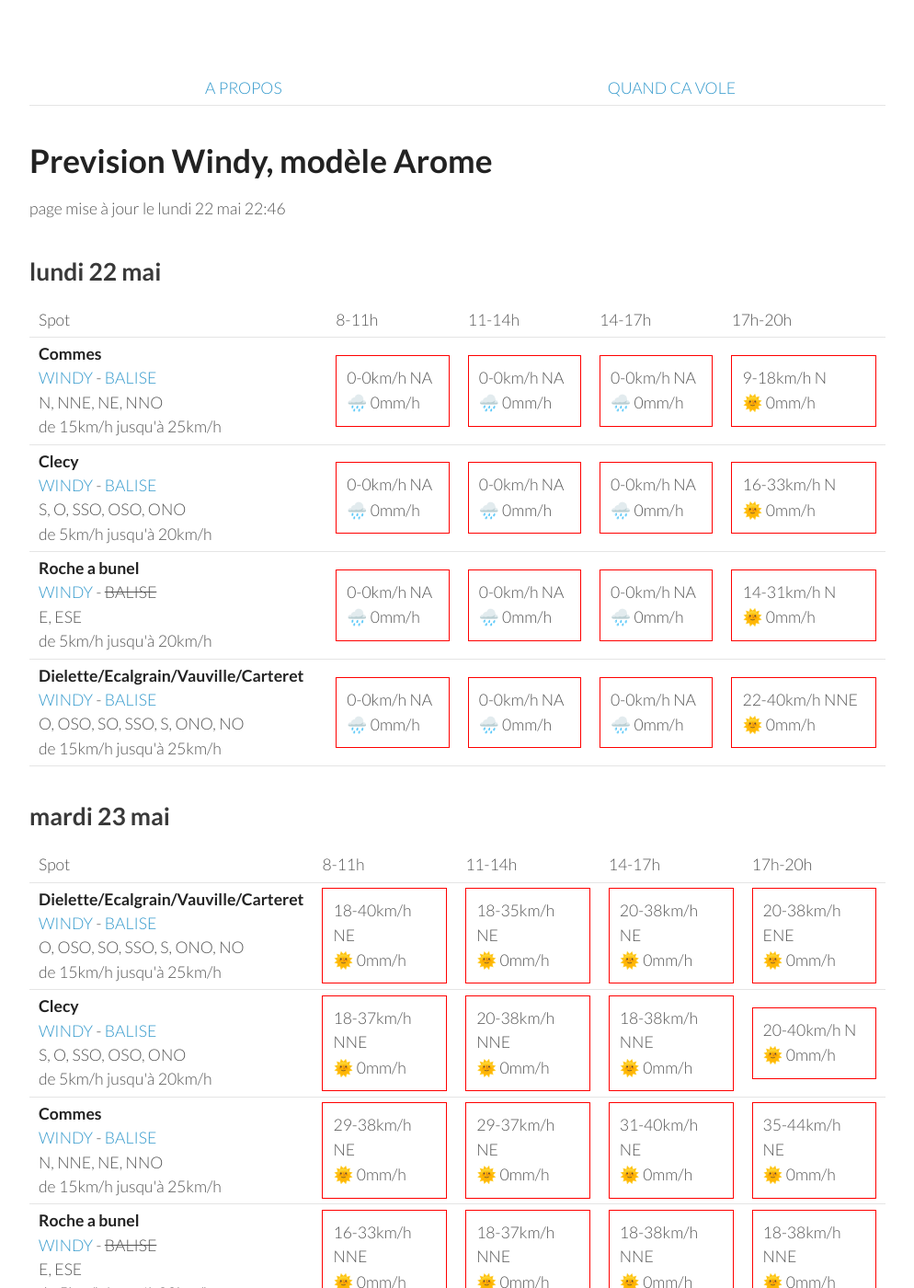
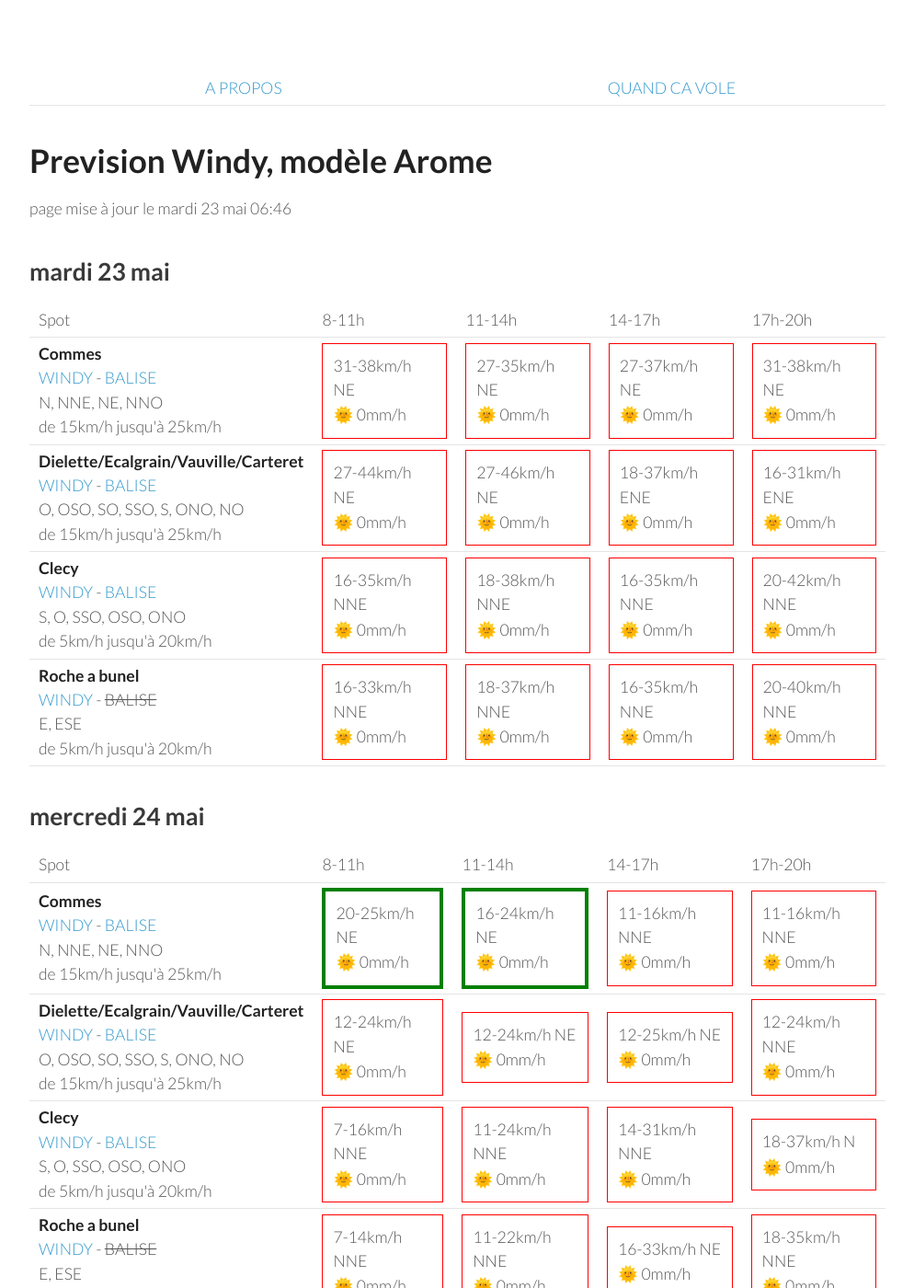
Before and after one commit to parapente-dans-le-nord/parapente-dans-le-nord.github.io, a Jekyll site: the page built from normandie.markdown, in a window 1280 px wide and 1400 px high. Shown: the whole window at 92% size, without its empty margins (26-1020 px from the left). Built offline with Jekyll 4.4.1, drawn with Linux system fonts in a browser that asks for light colours; some of the changed text lies outside the part shown.

Commit message:
update index.markdown

```diff
--- a/normandie.markdown
+++ b/normandie.markdown
@@ -7,9 +7,9 @@ title:  "Tous les spots"
 {: .links}
 
 # Prevision Windy, modèle Arome
-page mise à jour le lundi 22 mai 22:46
+page mise à jour le mardi 23 mai 06:46
 
-## lundi 22 mai
+## mardi 23 mai
 
 {::nomarkdown}
 <table>
@@ -24,82 +24,30 @@ page mise à jour le lundi 22 mai 22:46
 <tr>
         <td><strong>Commes</strong><br><a href="https://windy.com/49.346/-0.726?48.936,-0.726,8">WINDY</a> - <span class=""><a href="http://www.balisemeteo.com/balise.php?idBalise=158">BALISE</a> </span><br> <span class="vent-favorable">N, NNE, NE, NNO</span><br><span class="force-vent">de 15km/h jusqu'à 25km/h</span> </td>
 
-            <td><div class="not-flyable"><p>0-0km/h NA</p><p>🌧️ 0mm/h</p></div></td>
-            <td><div class="not-flyable"><p>0-0km/h NA</p><p>🌧️ 0mm/h</p></div></td>
-            <td><div class="not-flyable"><p>0-0km/h NA</p><p>🌧️ 0mm/h</p></div></td>
-            <td><div class="not-flyable"><p>9-18km/h N</p><p>🌞 0mm/h</p></div></td>
+            <td><div class="not-flyable"><p>31-38km/h NE</p><p>🌞 0mm/h</p></div></td>
+            <td><div class="not-flyable"><p>27-35km/h NE</p><p>🌞 0mm/h</p></div></td>
+            <td><div class="not-flyable"><p>27-37km/h NE</p><p>🌞 0mm/h</p></div></td>
+            <td><div class="not-flyable"><p>31-38km/h NE</p><p>🌞 0mm/h</p></div></td>
 
-    </tr>
-<tr>
-        <td><strong>Clecy</strong><br><a href="https://windy.com/48.929/-0.470?48.516,-0.470,8">WINDY</a> - <span class=""><a href="http://www.balisemeteo.com/balise.php?idBalise=122">BALISE</a> </span><br> <span class="vent-favorable">S, O, SSO, OSO, ONO</span><br><span class="force-vent">de 5km/h jusqu'à 20km/h</span> </td>
-
-            <td><div class="not-flyable"><p>0-0km/h NA</p><p>🌧️ 0mm/h</p></div></td>
-            <td><div class="not-flyable"><p>0-0km/h NA</p><p>🌧️ 0mm/h</p></div></td>
-            <td><div class="not-flyable"><p>0-0km/h NA</p><p>🌧️ 0mm/h</p></div></td>
-            <td><div class="not-flyable"><p>16-33km/h N</p><p>🌞 0mm/h</p></div></td>
-
-    </tr>
-<tr>
-        <td><strong>Roche a bunel</strong><br><a href="https://windy.com/48.993/-0.499?48.580,-0.499,8">WINDY</a> - <span class="no-balise"> BALISE </span><br> <span class="vent-favorable">E, ESE</span><br><span class="force-vent">de 5km/h jusqu'à 20km/h</span> </td>
-
-            <td><div class="not-flyable"><p>0-0km/h NA</p><p>🌧️ 0mm/h</p></div></td>
-            <td><div class="not-flyable"><p>0-0km/h NA</p><p>🌧️ 0mm/h</p></div></td>
-            <td><div class="not-flyable"><p>0-0km/h NA</p><p>🌧️ 0mm/h</p></div></td>
-            <td><div class="not-flyable"><p>14-31km/h N</p><p>🌞 0mm/h</p></div></td>
 
     </tr>
 <tr>
         <td><strong>Dielette/Ecalgrain/Vauville/Carteret</strong><br><a href="https://windy.com/49.650/-1.856?49.243,-1.856,8">WINDY</a> - <span class=""><a href="http://www.balisemeteo.com/balise.php?idBalise=81">BALISE</a> </span><br> <span class="vent-favorable">O, OSO, SO, SSO, S, ONO, NO</span><br><span class="force-vent">de 15km/h jusqu'à 25km/h</span> </td>
 
-            <td><div class="not-flyable"><p>0-0km/h NA</p><p>🌧️ 0mm/h</p></div></td>
-            <td><div class="not-flyable"><p>0-0km/h NA</p><p>🌧️ 0mm/h</p></div></td>
-            <td><div class="not-flyable"><p>0-0km/h NA</p><p>🌧️ 0mm/h</p></div></td>
-            <td><div class="not-flyable"><p>22-40km/h NNE</p><p>🌞 0mm/h</p></div></td>
-
-    </tr>
-
-</tbody>
-</table>
-{:/}
-## mardi 23 mai
-
-{::nomarkdown}
-<table>
-  <tbody>
-    <tr>
-      <td>Spot</td>
-      <td>8-11h</td>
-      <td>11-14h</td>
-      <td>14-17h</td>
-      <td>17h-20h</td>
-    </tr>
-<tr>
-        <td><strong>Dielette/Ecalgrain/Vauville/Carteret</strong><br><a href="https://windy.com/49.650/-1.856?49.243,-1.856,8">WINDY</a> - <span class=""><a href="http://www.balisemeteo.com/balise.php?idBalise=81">BALISE</a> </span><br> <span class="vent-favorable">O, OSO, SO, SSO, S, ONO, NO</span><br><span class="force-vent">de 15km/h jusqu'à 25km/h</span> </td>
-
-            <td><div class="not-flyable"><p>18-40km/h NE</p><p>🌞 0mm/h</p></div></td>
-            <td><div class="not-flyable"><p>18-35km/h NE</p><p>🌞 0mm/h</p></div></td>
-            <td><div class="not-flyable"><p>20-38km/h NE</p><p>🌞 0mm/h</p></div></td>
-            <td><div class="not-flyable"><p>20-38km/h ENE</p><p>🌞 0mm/h</p></div></td>
+            <td><div class="not-flyable"><p>27-44km/h NE</p><p>🌞 0mm/h</p></div></td>
+            <td><div class="not-flyable"><p>27-46km/h NE</p><p>🌞 0mm/h</p></div></td>
+            <td><div class="not-flyable"><p>18-37km/h ENE</p><p>🌞 0mm/h</p></div></td>
+            <td><div class="not-flyable"><p>16-31km/h ENE</p><p>🌞 0mm/h</p></div></td>
 
 
     </tr>
 <tr>
         <td><strong>Clecy</strong><br><a href="https://windy.com/48.929/-0.470?48.516,-0.470,8">WINDY</a> - <span class=""><a href="http://www.balisemeteo.com/balise.php?idBalise=122">BALISE</a> </span><br> <span class="vent-favorable">S, O, SSO, OSO, ONO</span><br><span class="force-vent">de 5km/h jusqu'à 20km/h</span> </td>
 
-            <td><div class="not-flyable"><p>18-37km/h NNE</p><p>🌞 0mm/h</p></div></td>
-            <td><div class="not-flyable"><p>20-38km/h NNE</p><p>🌞 0mm/h</p></div></td>
+            <td><div class="not-flyable"><p>16-35km/h NNE</p><p>🌞 0mm/h</p></div></td>
             <td><div class="not-flyable"><p>18-38km/h NNE</p><p>🌞 0mm/h</p></div></td>
-            <td><div class="not-flyable"><p>20-40km/h N</p><p>🌞 0mm/h</p></div></td>
-
-
-    </tr>
-<tr>
-        <td><strong>Commes</strong><br><a href="https://windy.com/49.346/-0.726?48.936,-0.726,8">WINDY</a> - <span class=""><a href="http://www.balisemeteo.com/balise.php?idBalise=158">BALISE</a> </span><br> <span class="vent-favorable">N, NNE, NE, NNO</span><br><span class="force-vent">de 15km/h jusqu'à 25km/h</span> </td>
-
-            <td><div class="not-flyable"><p>29-38km/h NE</p><p>🌞 0mm/h</p></div></td>
-            <td><div class="not-flyable"><p>29-37km/h NE</p><p>🌞 0mm/h</p></div></td>
-            <td><div class="not-flyable"><p>31-40km/h NE</p><p>🌞 0mm/h</p></div></td>
-            <td><div class="not-flyable"><p>35-44km/h NE</p><p>🌞 0mm/h</p></div></td>
+            <td><div class="not-flyable"><p>16-35km/h NNE</p><p>🌞 0mm/h</p></div></td>
+            <td><div class="not-flyable"><p>20-42km/h NNE</p><p>🌞 0mm/h</p></div></td>
 
 
     </tr>
@@ -108,8 +56,8 @@ page mise à jour le lundi 22 mai 22:46
 
             <td><div class="not-flyable"><p>16-33km/h NNE</p><p>🌞 0mm/h</p></div></td>
             <td><div class="not-flyable"><p>18-37km/h NNE</p><p>🌞 0mm/h</p></div></td>
-            <td><div class="not-flyable"><p>18-38km/h NNE</p><p>🌞 0mm/h</p></div></td>
-            <td><div class="not-flyable"><p>18-38km/h NNE</p><p>🌞 0mm/h</p></div></td>
+            <td><div class="not-flyable"><p>16-35km/h NNE</p><p>🌞 0mm/h</p></div></td>
+            <td><div class="not-flyable"><p>20-40km/h NNE</p><p>🌞 0mm/h</p></div></td>
 
 
     </tr>
@@ -132,40 +80,40 @@ page mise à jour le lundi 22 mai 22:46
 <tr>
         <td><strong>Commes</strong><br><a href="https://windy.com/49.346/-0.726?48.936,-0.726,8">WINDY</a> - <span class=""><a href="http://www.balisemeteo.com/balise.php?idBalise=158">BALISE</a> </span><br> <span class="vent-favorable">N, NNE, NE, NNO</span><br><span class="force-vent">de 15km/h jusqu'à 25km/h</span> </td>
 
-            <td><div class="flyable"><p>16-22km/h NE</p><p>🌞 0mm/h</p></div></td>
-            <td><div class="not-flyable"><p>11-22km/h NE</p><p>🌞 0mm/h</p></div></td>
-            <td><div class="not-flyable"><p>11-22km/h NNE</p><p>🌞 0mm/h</p></div></td>
-            <td><div class="not-flyable"><p>12-24km/h N</p><p>🌞 0mm/h</p></div></td>
+            <td><div class="flyable"><p>20-25km/h NE</p><p>🌞 0mm/h</p></div></td>
+            <td><div class="flyable"><p>16-24km/h NE</p><p>🌞 0mm/h</p></div></td>
+            <td><div class="not-flyable"><p>11-16km/h NNE</p><p>🌞 0mm/h</p></div></td>
+            <td><div class="not-flyable"><p>11-16km/h NNE</p><p>🌞 0mm/h</p></div></td>
 
 
     </tr>
 <tr>
         <td><strong>Dielette/Ecalgrain/Vauville/Carteret</strong><br><a href="https://windy.com/49.650/-1.856?49.243,-1.856,8">WINDY</a> - <span class=""><a href="http://www.balisemeteo.com/balise.php?idBalise=81">BALISE</a> </span><br> <span class="vent-favorable">O, OSO, SO, SSO, S, ONO, NO</span><br><span class="force-vent">de 15km/h jusqu'à 25km/h</span> </td>
 
-            <td><div class="not-flyable"><p>11-20km/h NE</p><p>🌞 0mm/h</p></div></td>
-            <td><div class="not-flyable"><p>9-16km/h NNE</p><p>🌞 0mm/h</p></div></td>
-            <td><div class="not-flyable"><p>11-16km/h N</p><p>🌞 0mm/h</p></div></td>
-            <td><div class="not-flyable"><p>14-24km/h NNE</p><p>🌞 0mm/h</p></div></td>
+            <td><div class="not-flyable"><p>12-24km/h NE</p><p>🌞 0mm/h</p></div></td>
+            <td><div class="not-flyable"><p>12-24km/h NE</p><p>🌞 0mm/h</p></div></td>
+            <td><div class="not-flyable"><p>12-25km/h NE</p><p>🌞 0mm/h</p></div></td>
+            <td><div class="not-flyable"><p>12-24km/h NNE</p><p>🌞 0mm/h</p></div></td>
 
 
     </tr>
 <tr>
         <td><strong>Clecy</strong><br><a href="https://windy.com/48.929/-0.470?48.516,-0.470,8">WINDY</a> - <span class=""><a href="http://www.balisemeteo.com/balise.php?idBalise=122">BALISE</a> </span><br> <span class="vent-favorable">S, O, SSO, OSO, ONO</span><br><span class="force-vent">de 5km/h jusqu'à 20km/h</span> </td>
 
-            <td><div class="not-flyable"><p>9-16km/h NE</p><p>🌞 0mm/h</p></div></td>
+            <td><div class="not-flyable"><p>7-16km/h NNE</p><p>🌞 0mm/h</p></div></td>
+            <td><div class="not-flyable"><p>11-24km/h NNE</p><p>🌞 0mm/h</p></div></td>
             <td><div class="not-flyable"><p>14-31km/h NNE</p><p>🌞 0mm/h</p></div></td>
-            <td><div class="not-flyable"><p>18-38km/h NE</p><p>🌞 0mm/h</p></div></td>
-            <td><div class="not-flyable"><p>18-40km/h NNE</p><p>🌞 0mm/h</p></div></td>
+            <td><div class="not-flyable"><p>18-37km/h N</p><p>🌞 0mm/h</p></div></td>
 
 
     </tr>
 <tr>
         <td><strong>Roche a bunel</strong><br><a href="https://windy.com/48.993/-0.499?48.580,-0.499,8">WINDY</a> - <span class="no-balise"> BALISE </span><br> <span class="vent-favorable">E, ESE</span><br><span class="force-vent">de 5km/h jusqu'à 20km/h</span> </td>
 
-            <td><div class="not-flyable"><p>3-9km/h NNE</p><p>🌞 0mm/h</p></div></td>
-            <td><div class="not-flyable"><p>14-31km/h NNE</p><p>🌞 0mm/h</p></div></td>
-            <td><div class="not-flyable"><p>16-37km/h NNE</p><p>🌞 0mm/h</p></div></td>
-            <td><div class="not-flyable"><p>18-38km/h NNE</p><p>🌞 0mm/h</p></div></td>
+            <td><div class="not-flyable"><p>7-14km/h NNE</p><p>🌞 0mm/h</p></div></td>
+            <td><div class="not-flyable"><p>11-22km/h NNE</p><p>🌞 0mm/h</p></div></td>
+            <td><div class="not-flyable"><p>16-33km/h NE</p><p>🌞 0mm/h</p></div></td>
+            <td><div class="not-flyable"><p>18-35km/h NNE</p><p>🌞 0mm/h</p></div></td>
 
 
     </tr>
@@ -188,29 +136,19 @@ page mise à jour le lundi 22 mai 22:46
 <tr>
         <td><strong>Commes</strong><br><a href="https://windy.com/49.346/-0.726?48.936,-0.726,8">WINDY</a> - <span class=""><a href="http://www.balisemeteo.com/balise.php?idBalise=158">BALISE</a> </span><br> <span class="vent-favorable">N, NNE, NE, NNO</span><br><span class="force-vent">de 15km/h jusqu'à 25km/h</span> </td>
 
-            <td><div class="flyable"><p>16-24km/h NE</p><p>🌞 0mm/h</p></div></td>
+            <td><div class="flyable"><p>18-25km/h NE</p><p>🌞 0mm/h</p></div></td>
             <td><div class="not-flyable"><p>20-33km/h NE</p><p>🌞 0mm/h</p></div></td>
-            <td><div class="not-flyable"><p>25-42km/h NE</p><p>🌞 0mm/h</p></div></td>
-            <td><div class="not-flyable"><p>29-46km/h NNE</p><p>🌞 0mm/h</p></div></td>
-
-
-    </tr>
-<tr>
-        <td><strong>Roche a bunel</strong><br><a href="https://windy.com/48.993/-0.499?48.580,-0.499,8">WINDY</a> - <span class="no-balise"> BALISE </span><br> <span class="vent-favorable">E, ESE</span><br><span class="force-vent">de 5km/h jusqu'à 20km/h</span> </td>
-
-            <td><div class="not-flyable"><p>9-20km/h NNE</p><p>🌞 0mm/h</p></div></td>
-            <td><div class="not-flyable"><p>18-38km/h NNE</p><p>🌞 0mm/h</p></div></td>
-            <td><div class="not-flyable"><p>22-46km/h NNE</p><p>🌞 0mm/h</p></div></td>
-            <td><div class="not-flyable"><p>24-50km/h NNE</p><p>🌞 0mm/h</p></div></td>
+            <td><div class="not-flyable"><p>27-44km/h NE</p><p>🌞 0mm/h</p></div></td>
+            <td><div class="not-flyable"><p>29-48km/h NE</p><p>🌞 0mm/h</p></div></td>
 
 
     </tr>
 <tr>
         <td><strong>Clecy</strong><br><a href="https://windy.com/48.929/-0.470?48.516,-0.470,8">WINDY</a> - <span class=""><a href="http://www.balisemeteo.com/balise.php?idBalise=122">BALISE</a> </span><br> <span class="vent-favorable">S, O, SSO, OSO, ONO</span><br><span class="force-vent">de 5km/h jusqu'à 20km/h</span> </td>
 
-            <td><div class="not-flyable"><p>9-18km/h NNE</p><p>🌞 0mm/h</p></div></td>
-            <td><div class="not-flyable"><p>18-38km/h NNE</p><p>🌞 0mm/h</p></div></td>
-            <td><div class="not-flyable"><p>22-46km/h NNE</p><p>🌞 0mm/h</p></div></td>
+            <td><div class="not-flyable"><p>11-20km/h NNE</p><p>🌞 0mm/h</p></div></td>
+            <td><div class="not-flyable"><p>20-42km/h NNE</p><p>🌞 0mm/h</p></div></td>
+            <td><div class="not-flyable"><p>22-48km/h NNE</p><p>🌞 0mm/h</p></div></td>
             <td><div class="not-flyable"><p>22-48km/h NNE</p><p>🌞 0mm/h</p></div></td>
 
 
@@ -218,10 +156,20 @@ page mise à jour le lundi 22 mai 22:46
 <tr>
         <td><strong>Dielette/Ecalgrain/Vauville/Carteret</strong><br><a href="https://windy.com/49.650/-1.856?49.243,-1.856,8">WINDY</a> - <span class=""><a href="http://www.balisemeteo.com/balise.php?idBalise=81">BALISE</a> </span><br> <span class="vent-favorable">O, OSO, SO, SSO, S, ONO, NO</span><br><span class="force-vent">de 15km/h jusqu'à 25km/h</span> </td>
 
-            <td><div class="not-flyable"><p>9-16km/h NE</p><p>🌞 0mm/h</p></div></td>
-            <td><div class="not-flyable"><p>22-31km/h NE</p><p>🌞 0mm/h</p></div></td>
-            <td><div class="not-flyable"><p>25-37km/h NE</p><p>🌞 0mm/h</p></div></td>
-            <td><div class="not-flyable"><p>25-42km/h ENE</p><p>🌞 0mm/h</p></div></td>
+            <td><div class="not-flyable"><p>12-18km/h NE</p><p>🌞 0mm/h</p></div></td>
+            <td><div class="not-flyable"><p>20-29km/h NE</p><p>🌞 0mm/h</p></div></td>
+            <td><div class="not-flyable"><p>24-37km/h NE</p><p>🌞 0mm/h</p></div></td>
+            <td><div class="not-flyable"><p>27-42km/h ENE</p><p>🌞 0mm/h</p></div></td>
+
+
+    </tr>
+<tr>
+        <td><strong>Roche a bunel</strong><br><a href="https://windy.com/48.993/-0.499?48.580,-0.499,8">WINDY</a> - <span class="no-balise"> BALISE </span><br> <span class="vent-favorable">E, ESE</span><br><span class="force-vent">de 5km/h jusqu'à 20km/h</span> </td>
+
+            <td><div class="not-flyable"><p>11-22km/h NNE</p><p>🌞 0mm/h</p></div></td>
+            <td><div class="not-flyable"><p>20-42km/h NNE</p><p>🌞 0mm/h</p></div></td>
+            <td><div class="not-flyable"><p>24-48km/h NNE</p><p>🌞 0mm/h</p></div></td>
+            <td><div class="not-flyable"><p>22-48km/h NNE</p><p>🌞 0mm/h</p></div></td>
 
 
     </tr>
@@ -245,7 +193,7 @@ page mise à jour le lundi 22 mai 22:46
         <td><strong>Roche a bunel</strong><br><a href="https://windy.com/48.993/-0.499?48.580,-0.499,8">WINDY</a> - <span class="no-balise"> BALISE </span><br> <span class="vent-favorable">E, ESE</span><br><span class="force-vent">de 5km/h jusqu'à 20km/h</span> </td>
 
             <td><div class="not-flyable"><p>16-31km/h NE</p><p>🌞 0mm/h</p></div></td>
-            <td><div class="not-flyable"><p>16-37km/h NE</p><p>🌞 0mm/h</p></div></td>
+            <td><div class="not-flyable"><p>18-40km/h NE</p><p>🌞 0mm/h</p></div></td>
             <td><div class="not-flyable"><p>22-46km/h ENE</p><p>🌞 0mm/h</p></div></td>
             <td><div class="not-flyable"><p>22-48km/h NE</p><p>🌞 0mm/h</p></div></td>
 
@@ -254,8 +202,8 @@ page mise à jour le lundi 22 mai 22:46
 <tr>
         <td><strong>Clecy</strong><br><a href="https://windy.com/48.929/-0.470?48.516,-0.470,8">WINDY</a> - <span class=""><a href="http://www.balisemeteo.com/balise.php?idBalise=122">BALISE</a> </span><br> <span class="vent-favorable">S, O, SSO, OSO, ONO</span><br><span class="force-vent">de 5km/h jusqu'à 20km/h</span> </td>
 
-            <td><div class="not-flyable"><p>14-29km/h NE</p><p>🌞 0mm/h</p></div></td>
-            <td><div class="not-flyable"><p>16-37km/h NE</p><p>🌞 0mm/h</p></div></td>
+            <td><div class="not-flyable"><p>14-31km/h NE</p><p>🌞 0mm/h</p></div></td>
+            <td><div class="not-flyable"><p>16-38km/h NE</p><p>🌞 0mm/h</p></div></td>
             <td><div class="not-flyable"><p>22-46km/h ENE</p><p>🌞 0mm/h</p></div></td>
             <td><div class="not-flyable"><p>20-46km/h NE</p><p>🌞 0mm/h</p></div></td>
 
@@ -264,8 +212,8 @@ page mise à jour le lundi 22 mai 22:46
 <tr>
         <td><strong>Commes</strong><br><a href="https://windy.com/49.346/-0.726?48.936,-0.726,8">WINDY</a> - <span class=""><a href="http://www.balisemeteo.com/balise.php?idBalise=158">BALISE</a> </span><br> <span class="vent-favorable">N, NNE, NE, NNO</span><br><span class="force-vent">de 15km/h jusqu'à 25km/h</span> </td>
 
-            <td><div class="not-flyable"><p>27-44km/h ENE</p><p>🌞 0mm/h</p></div></td>
-            <td><div class="not-flyable"><p>31-51km/h NE</p><p>🌞 0mm/h</p></div></td>
+            <td><div class="not-flyable"><p>29-46km/h ENE</p><p>🌞 0mm/h</p></div></td>
+            <td><div class="not-flyable"><p>33-53km/h NE</p><p>🌞 0mm/h</p></div></td>
             <td><div class="not-flyable"><p>37-59km/h NE</p><p>🌞 0mm/h</p></div></td>
             <td><div class="not-flyable"><p>37-59km/h NE</p><p>🌞 0mm/h</p></div></td>
 
@@ -274,8 +222,8 @@ page mise à jour le lundi 22 mai 22:46
 <tr>
         <td><strong>Dielette/Ecalgrain/Vauville/Carteret</strong><br><a href="https://windy.com/49.650/-1.856?49.243,-1.856,8">WINDY</a> - <span class=""><a href="http://www.balisemeteo.com/balise.php?idBalise=81">BALISE</a> </span><br> <span class="vent-favorable">O, OSO, SO, SSO, S, ONO, NO</span><br><span class="force-vent">de 15km/h jusqu'à 25km/h</span> </td>
 
-            <td><div class="not-flyable"><p>35-50km/h ENE</p><p>🌞 0mm/h</p></div></td>
-            <td><div class="not-flyable"><p>37-57km/h ENE</p><p>🌞 0mm/h</p></div></td>
+            <td><div class="not-flyable"><p>35-51km/h ENE</p><p>🌞 0mm/h</p></div></td>
+            <td><div class="not-flyable"><p>38-55km/h ENE</p><p>🌞 0mm/h</p></div></td>
             <td><div class="not-flyable"><p>40-59km/h ENE</p><p>🌞 0mm/h</p></div></td>
             <td><div class="not-flyable"><p>40-61km/h ENE</p><p>🌞 0mm/h</p></div></td>
 
```
